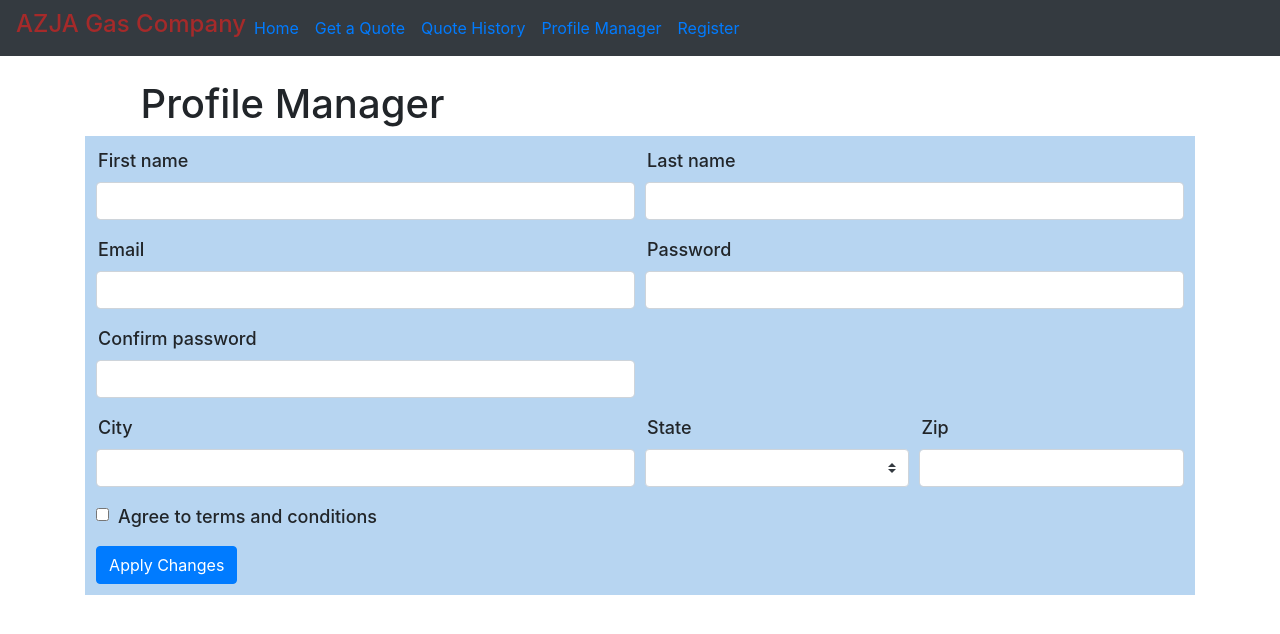
After one commit to zainabdadani/Software_Development-COSC4353-, a Django app: page /profileManager/ in a window 1280 px wide. The commit adds this page. Shown: the top 634 px of the page. Run offline with Django 3.2, Linux system fonts and the light colour scheme; some libraries are stand-ins or nearby versions.

Commit message:
Basic home page added and navbar fix

```diff
--- a/Fuel_Quote/quote/templates/quote/navbar.html
+++ b/Fuel_Quote/quote/templates/quote/navbar.html
@@ -7,18 +7,22 @@
     color: #cfcfcf;
     display: block;
 }
+  h4{
+    color: brown;
+  }
 </style>
 <!---Navbar html code from bootstrap-->
 <nav class="navbar navbar-expand-lg navbar-blue bg-dark">
-    <a class="navbar-brand" href="#">AZJA Gas Company</a>
+    <h4>AZJA Gas Company</h4>
     <button class="navbar-toggler" type="button" data-toggle="collapse" data-target="#navbarNavAltMarkup" aria-controls="navbarNavAltMarkup" aria-expanded="false" aria-label="Toggle navigation">
       <span class="navbar-toggler-icon"></span>
     </button>
     <div class="collapse navbar-collapse" id="navbarNavAltMarkup">
       <div class="navbar-nav">
+        <a class="nav-item nav-link" href="/home">Home</a>
         <a class="nav-item nav-link" href="/quote">Get a Quote</a>
         <a class="nav-item nav-link" href="/history">Quote History</a>
-        <a class="nav-item nav-link" href="/profile_manager">Profile Manager</a>
+        <a class="nav-item nav-link" href="/profileManager">Profile Manager</a>
         <a class="nav-item nav-link" href="/registerClient">Register</a>
       </div>
     </div>
--- /dev/null
+++ b/Fuel_Quote/quote/templates/quote/profileManager.html
@@ -0,0 +1,161 @@
+<!DOCTYPE html>
+
+<style>
+    body{
+        align-self: center;
+        background-color: lightblue;
+    }
+    form{
+        background-color:#b0d1f0e8;
+        padding:1%;
+    }
+    input {
+        padding: 12px 20px;
+        margin: 8px 0;
+        box-sizing: border-box;
+        border: none;
+        border-bottom: 2px solid red;
+        background-color:beige;
+    }
+    label,p {
+        font-size: large;
+        font-weight: 500;
+        padding-left: 2px;
+        padding-right: 2px;
+        border: none;
+    }
+    h1{
+        padding-left: 5%;
+        font-size: 100px;
+    }
+</style>
+
+
+<html lang="en">
+<head>
+    <meta charset="UTF-8">
+    <title>Registration</title>
+    <link rel="stylesheet" href="https://maxcdn.bootstrapcdn.com/bootstrap/4.0.0/css/bootstrap.min.css"
+          integrity="sha384-Gn5384xqQ1aoWXA+058RXPxPg6fy4IWvTNh0E263XmFcJlSAwiGgFAW/dAiS6JXm" crossorigin="anonymous">
+</head>
+
+<body>
+{% include 'quote/navbar.html' %}
+<br>
+<div class="container">
+<h1>Profile Manager</h1>
+
+
+    <form class="needs-validation" novalidate>
+        <div class="form-row">
+            <div class="col-md-6 mb-3">
+                <label for="validationCustom01">First name</label>
+                <input type="text" class="form-control" id="validationCustom01" value="" required>
+
+            </div>
+            <div class="col-md-6 mb-3">
+                <label for="validationCustom02">Last name</label>
+                <input type="text" class="form-control" id="validationCustom02" value="" required>
+            </div>
+        </div>
+        <div class="form-row">
+            <div class="form-group col-md-6">
+                <label for="inputEmail4">Email</label>
+                <input type="email" class="form-control" id="inputEmail4">
+            </div>
+            <div class="form-group col-md-6">
+                <label for="inputPassword4">Password</label>
+                <input type="password" class="form-control" id="inputPassword4">
+            </div>
+            <div class="form-group col-md-6">
+                <label for="inputPassword4">Confirm password</label>
+                <input type="password" class="form-control" id="">
+            </div>
+        </div>
+        <div class="form-row">
+            <div class="col-md-6 mb-3">
+                <label for="validationCustom03">City</label>
+                <input type="text" class="form-control" id="validationCustom03" required>
+
+            </div>
+            <div class="col-md-3 mb-3">
+                <label for="validationCustom04">State</label>
+                <select class="custom-select" id="validationCustom04" required>
+                    <option selected disabled value="">
+                    <option value="AL">Alabama</option>
+                    <option value="AK">Alaska</option>
+                    <option value="AZ">Arizona</option>
+                    <option value="AR">Arkansas</option>
+                    <option value="CA">California</option>
+                    <option value="CO">Colorado</option>
+                    <option value="CT">Connecticut</option>
+                    <option value="DE">Delaware</option>
+                    <option value="DC">District Of Columbia</option>
+                    <option value="FL">Florida</option>
+                    <option value="GA">Georgia</option>
+                    <option value="HI">Hawaii</option>
+                    <option value="ID">Idaho</option>
+                    <option value="IL">Illinois</option>
+                    <option value="IN">Indiana</option>
+                    <option value="IA">Iowa</option>
+                    <option value="KS">Kansas</option>
+                    <option value="KY">Kentucky</option>
+                    <option value="LA">Louisiana</option>
+                    <option value="ME">Maine</option>
+                    <option value="MD">Maryland</option>
+                    <option value="MA">Massachusetts</option>
+                    <option value="MI">Michigan</option>
+                    <option value="MN">Minnesota</option>
+                    <option value="MS">Mississippi</option>
+                    <option value="MO">Missouri</option>
+                    <option value="MT">Montana</option>
+                    <option value="NE">Nebraska</option>
+                    <option value="NV">Nevada</option>
+                    <option value="NH">New Hampshire</option>
+                    <option value="NJ">New Jersey</option>
+                    <option value="NM">New Mexico</option>
+                    <option value="NY">New York</option>
+                    <option value="NC">North Carolina</option>
+                    <option value="ND">North Dakota</option>
+                    <option value="OH">Ohio</option>
+                    <option value="OK">Oklahoma</option>
+                    <option value="OR">Oregon</option>
+                    <option value="PA">Pennsylvania</option>
+                    <option value="RI">Rhode Island</option>
+                    <option value="SC">South Carolina</option>
+                    <option value="SD">South Dakota</option>
+                    <option value="TN">Tennessee</option>
+                    <option value="TX">Texas</option>
+                    <option value="UT">Utah</option>
+                    <option value="VT">Vermont</option>
+                    <option value="VA">Virginia</option>
+                    <option value="WA">Washington</option>
+                    <option value="WV">West Virginia</option>
+                    <option value="WI">Wisconsin</option>
+                    <option value="WY">Wyoming</option>
+                    </option>
+                </select>
+
+            </div>
+            <div class="col-md-3 mb-3">
+                <label for="validationCustom05">Zip</label>
+                <input type="text" class="form-control" id="validationCustom05" required>
+
+            </div>
+        </div>
+        <div class="form-group">
+            <div class="form-check">
+                <input class="form-check-input" type="checkbox" value="" id="invalidCheck" required>
+                <label class="form-check-label" for="invalidCheck">
+                    Agree to terms and conditions
+                </label>
+                <div class="invalid-feedback">
+                    You must agree before submitting.
+                </div>
+            </div>
+        </div>
+        <button class="btn btn-primary" type="submit">Apply Changes</button>
+    </form>
+</div>
+</body>
+</html>
--- a/Fuel_Quote/quote/urls.py
+++ b/Fuel_Quote/quote/urls.py
@@ -5,5 +5,7 @@ urlpatterns = [
     path('quote/', views.quote),
     path('history/', views.history),
     path('registerClient/', views.registerClient),
+    path('profileManager/', views.profileManager),
+    path('home/', views.home),
     path('', views.login)
 ]
--- a/Fuel_Quote/quote/views.py
+++ b/Fuel_Quote/quote/views.py
@@ -15,3 +15,9 @@ def registerClient(request):
 
 def login(request):
     return render(request, "quote/login.html")
+
+def profileManager(request):
+    return render(request, "quote/profileManager.html")
+
+def home(request):
+    return render(request, "quote/home.html")
```
Also changed, not shown: Fuel_Quote/quote/templates/quote/home.html (added, +46 -0 lines).
